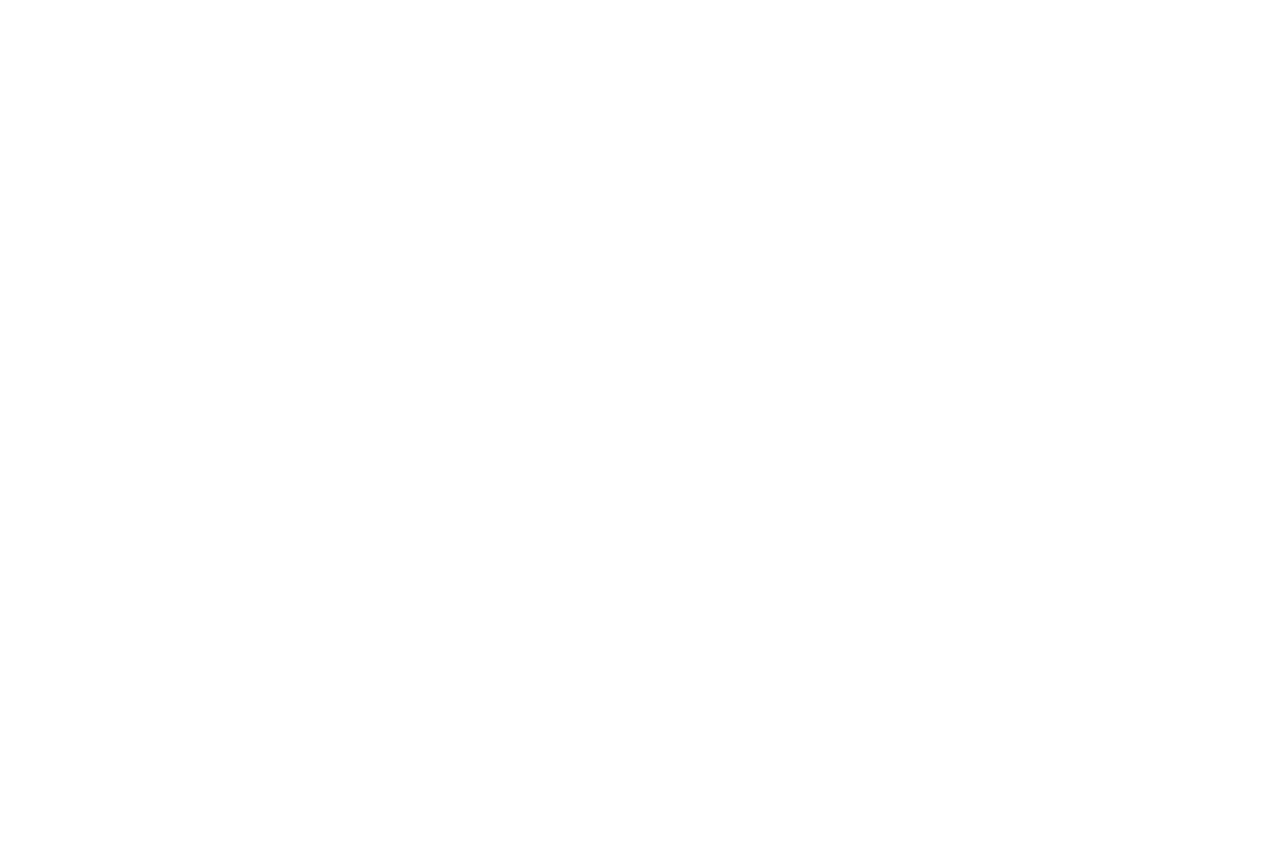
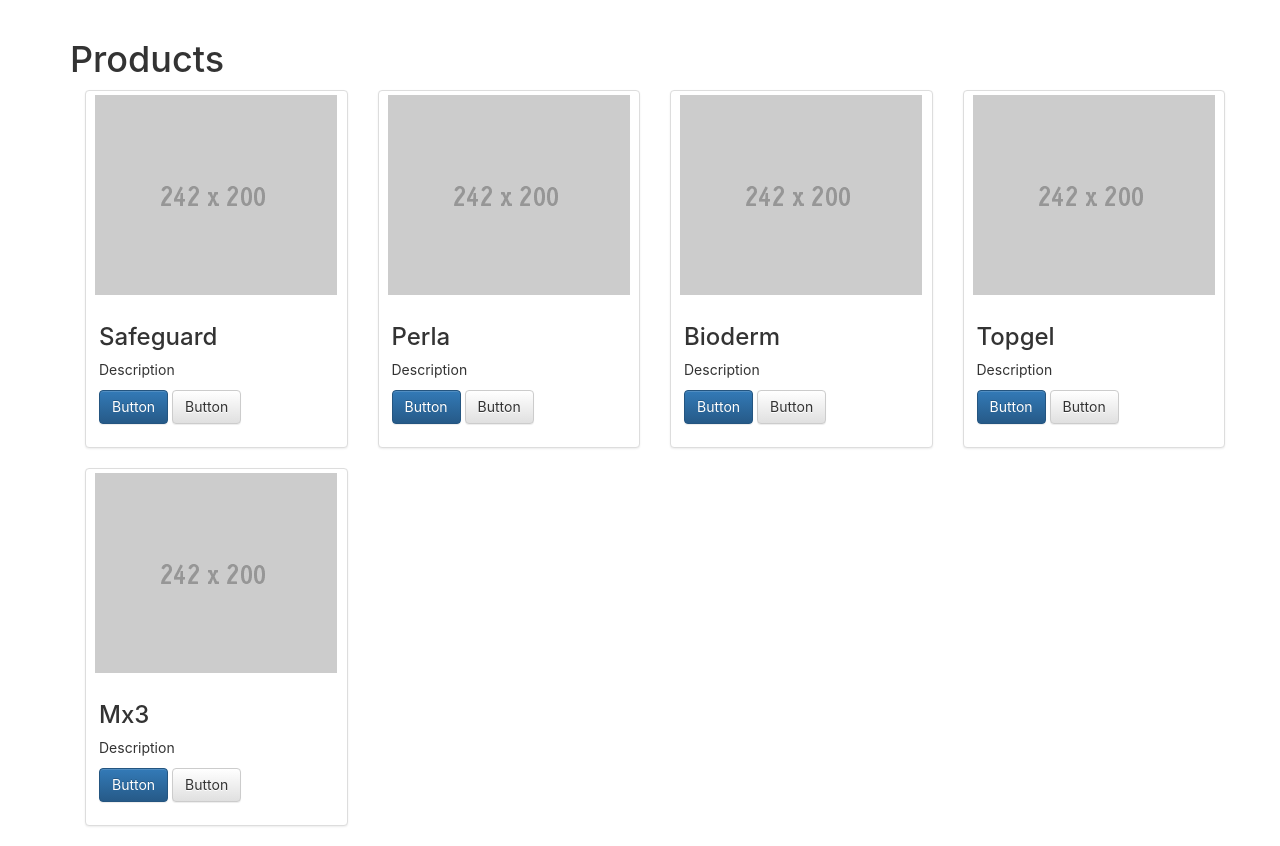
Before and after one commit to jabonillomelvin/sample-react, a React (Create React App) app: page /products in a window 1280 px wide. Before the commit the page ends 800 px from the top, so only its background shows below. Built offline with nearby package versions, Linux system fonts and the light colour scheme.

Commit message:
product page

```diff
--- a/src/App.js
+++ b/src/App.js
@@ -3,6 +3,7 @@
 import './index.css';
 import Login from './Login';
 import Registration from './Registration';
+import ProductViews from './ProductViews';
 import { BrowserRouter as Router, Route } from "react-router-dom";
 
 class App extends Component {
@@ -12,6 +13,7 @@
                 <div className="container">
                     <Route exact path="/login" component={Login} />
                     <Route exact path="/registration" component={Registration} />
+                    <Route exact path="/products" component={ProductViews} />
                 </div>
             </Router>
       );
--- /dev/null
+++ b/src/ProductGrid.js
@@ -0,0 +1,70 @@
+import React, {Component} from 'react';
+import {Col, Thumbnail, Button } from 'react-bootstrap';
+import thumbnail from './thumbnaildiv.png';
+
+class ProductGrid extends Component {
+
+    render() {
+        return (
+            <div>
+                <Col sm={3} md={3}>
+                    <Thumbnail src={thumbnail} alt="242x200">
+                        <h3>Safeguard</h3>
+                        <p>Description</p>
+                        <p>
+                        <Button bsStyle="primary">Button</Button>
+                        &nbsp;
+                        <Button bsStyle="default">Button</Button>
+                        </p>
+                    </Thumbnail>
+                </Col>
+                <Col sm={3} md={3}>
+                    <Thumbnail src={thumbnail} alt="242x200">
+                        <h3>Perla</h3>
+                        <p>Description</p>
+                        <p>
+                        <Button bsStyle="primary">Button</Button>
+                        &nbsp;
+                        <Button bsStyle="default">Button</Button>
+                        </p>
+                    </Thumbnail>
+                </Col>
+                <Col sm={3} md={3}>
+                    <Thumbnail src={thumbnail} alt="242x200">
+                        <h3>Bioderm</h3>
+                        <p>Description</p>
+                        <p>
+                        <Button bsStyle="primary">Button</Button>
+                        &nbsp;
+                        <Button bsStyle="default">Button</Button>
+                        </p>
+                    </Thumbnail>
+                </Col>
+                <Col sm={3} md={3}>
+                    <Thumbnail src={thumbnail} alt="242x200">
+                        <h3>Topgel</h3>
+                        <p>Description</p>
+                        <p>
+                        <Button bsStyle="primary">Button</Button>
+                        &nbsp;
+                        <Button bsStyle="default">Button</Button>
+                        </p>
+                    </Thumbnail>
+                </Col>
+                <Col sm={3} md={3}>
+                    <Thumbnail src={thumbnail} alt="242x200">
+                        <h3>Mx3</h3>
+                        <p>Description</p>
+                        <p>
+                        <Button bsStyle="primary">Button</Button>
+                        &nbsp;
+                        <Button bsStyle="default">Button</Button>
+                        </p>
+                    </Thumbnail>
+                </Col>
+            </div>
+        );
+    }
+}
+
+export default ProductGrid;
--- /dev/null
+++ b/src/ProductViews.js
@@ -0,0 +1,21 @@
+import React, {Component} from 'react';
+import { Grid, Row, Col } from 'react-bootstrap';
+
+import ProductGrid from './ProductGrid';
+
+
+class ProductViews extends Component {
+    render() {
+        return (
+            <Grid style={{marginTop: '20px'}}>
+                <Row className="show-grid">
+                    <h1>Products</h1>
+                    <ProductGrid />
+
+                </Row>
+            </Grid>
+        );
+    }
+}
+
+export default ProductViews;
```
Also changed, not shown: src/thumbnaildiv.png (added).
